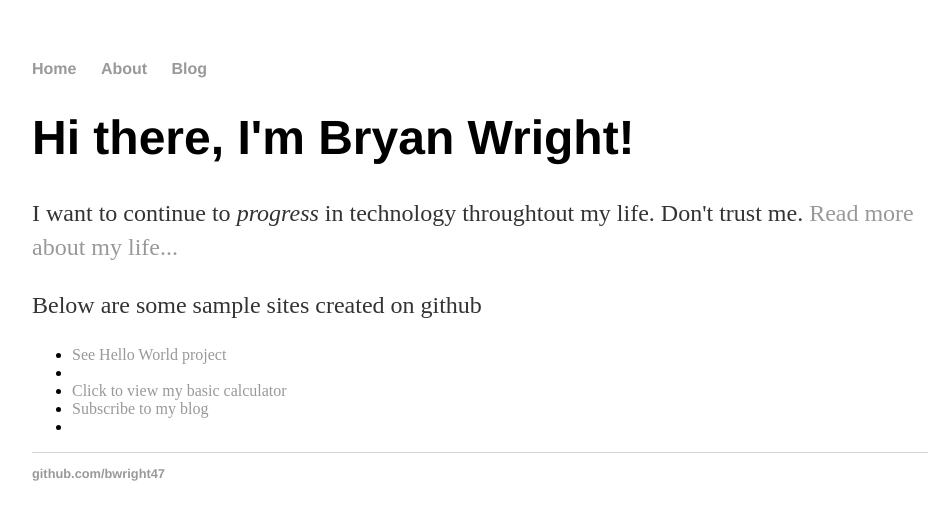
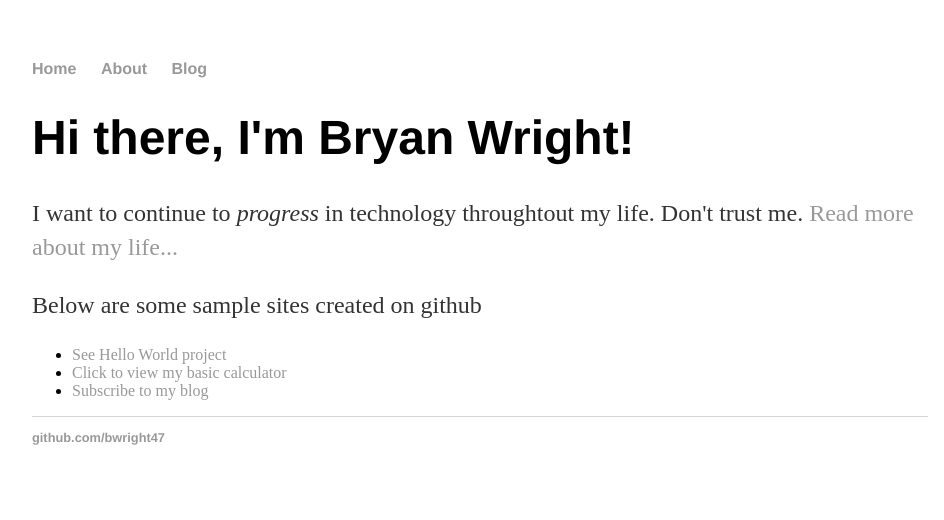
Before and after one commit to bwright47/bwright47.github.io, a Jekyll site: the page built from index.html, in a window 1280 px wide. Shown: the top 520 px of the page, without its empty margins (160-1104 px from the left). Built offline with Jekyll 4.4.1, drawn with Linux system fonts in a browser that asks for light colours.

Commit message:
Fix list tags for example sites
Added the correct closing </li> tags for example site sections.

```diff
--- a/_layouts/default.html
+++ b/_layouts/default.html
@@ -21,9 +21,9 @@
 			</div><!-- /.container -->
           <p>Below are some sample sites created on github</p>
 	      <ul>
-        	    <li><a href="https://bwright47.github.io/hello-world/">See Hello World project</a><li>
+        	    <li><a href="https://bwright47.github.io/hello-world/">See Hello World project</a></li>
         	    <li><a href="https://bwright47.github.io/basic-calculator/">Click to view my basic calculator</a></li>
-		    <li><a href="http://username.github.io/blog/atom.xml/">Subscribe to my blog</a><li>
+		    <li><a href="http://username.github.io/blog/atom.xml/">Subscribe to my blog</a></li>
 	      </ul>
         <footer>
           <ul>
```
